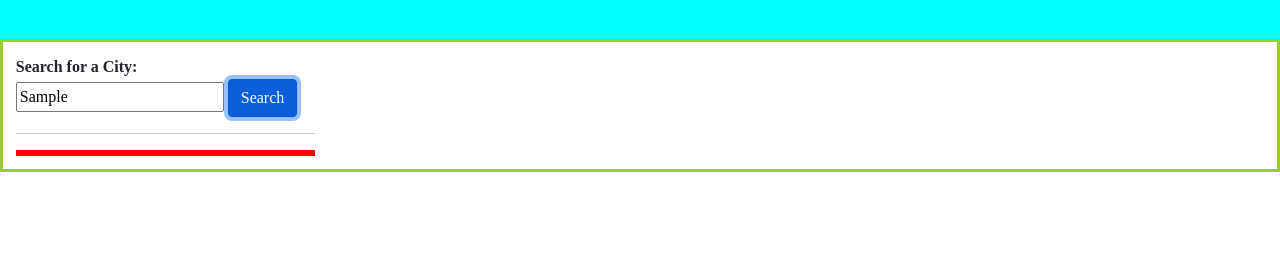
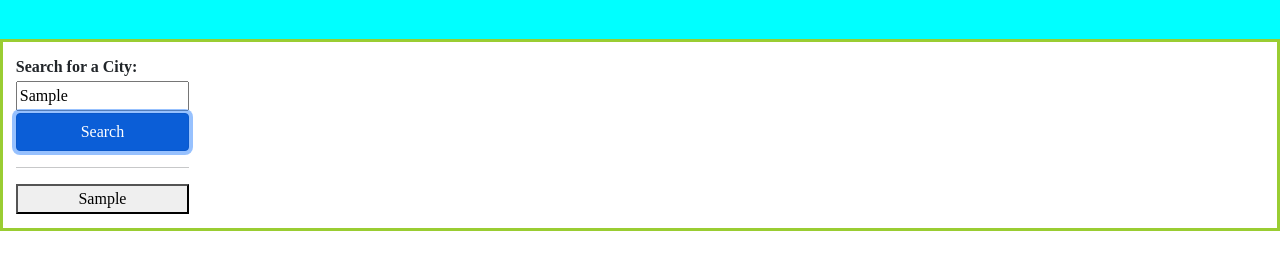
Before and after one commit to Nafbek/weather-dashboard-5days-forecast, a plain HTML site: page index.html in a window 1280 px wide. Both pictures are taken after typing "Sample" into the empty fields and a click on the button "Search". Shown: the part 119-388 px from the top of the page. Drawn offline with nearby package versions, Linux system fonts and the light colour scheme; no server answers.

Commit message:
css code for the side-bar and the history-search button added

```diff
--- a/asset/script.js
+++ b/asset/script.js
@@ -16,7 +16,7 @@ searchButton.addEventListener('click', function (event) {
     event.preventDefault()
 
     //
-    displayForecast()
+    displayForecast(city)
     saveHistory()
 
 })
@@ -25,7 +25,7 @@ searchButton.addEventListener('click', function (event) {
 
 //
 
-function displayForecast() {
+function displayForecast(city) {
 
 
     console.log(userCity.value)
@@ -125,8 +125,50 @@ function displayForecast() {
 
 }
 
+
+
 function saveHistory() {
     console.log('save history function')
+var historyData = JSON.parse(localStorage.getItem('cities')) || []
+var city = userCity.value.trim()
+if (historyData.indexOf(city) === -1) {
+    historyData.push(city)
+}
+
+
+
+
+localStorage.setItem('cities', JSON.stringify(historyData))
+
+var historyDiv = document.getElementById('search-history')
+historyDiv.textContent = ''
+
+for (var i =0; i < historyData.length; i++){
+    var historyButton = document.createElement('button')
+    // var eachHistoryDiv = document.createElement('div')
+
+        historyButton.textContent = historyData[i]
+        // eachHistoryDiv.appendChild(historyButton)
+
+
+
+
+    historyButton.addEventListener('click', function(){
+        var historyCity = this.textContent
+
+        userCity.value = historyCity
+        displayForecast()
+        saveHistory()
+
+
+    })
+    historyButton.classList.add('historyBtn-size')
+    historyDiv.appendChild(historyButton)
+}
+
+
+
+
 
 
 }
--- a/asset/style.css
+++ b/asset/style.css
@@ -20,11 +20,22 @@ header {
 #side-bar {
     margin: 1%;
 }
+#search-btn {
+    display: block;
+    width: 100%;
+    margin: 1% 0;
+}
+
+.search-size {
+    display: block;
+    width: 100%;
+    margin: 1% 0;
+}
 
 
 
 #search-div {
-    flex-wrap: wrap;
+    /* flex-wrap: wrap; */
     width: auto;
     height: fit-content;
     margin: 1%;
@@ -32,10 +43,15 @@ header {
 }
 
 #search-history {
-    flex-wrap: wrap;
-    width: auto;
-    border: solid red;
 
+
+    width: 100%;
+
+}
+.historyBtn-size {
+    display: block;
+    width: 100%;
+    margin: 1% 0;
 
 }
 
--- a/index.html
+++ b/index.html
@@ -19,7 +19,7 @@
             <div id="side-bar" class="wrapall " >
                 <div id="search-div ">
                     <label id="search-heading" for="search">Search for a City:</label>
-                    <input type="text" name="city-input" placeholder="Minneapolis"aria-label="Username" aria-describedby="addon-wrapping">
+                    <input class="search-size" type="text" name="city-input" placeholder="Minneapolis"aria-label="Username" aria-describedby="addon-wrapping">
                     <button id="search-btn" class="btn btn-primary">Search</button>
                     <!-- <button  >Search</button> -->
                 </div>
```
